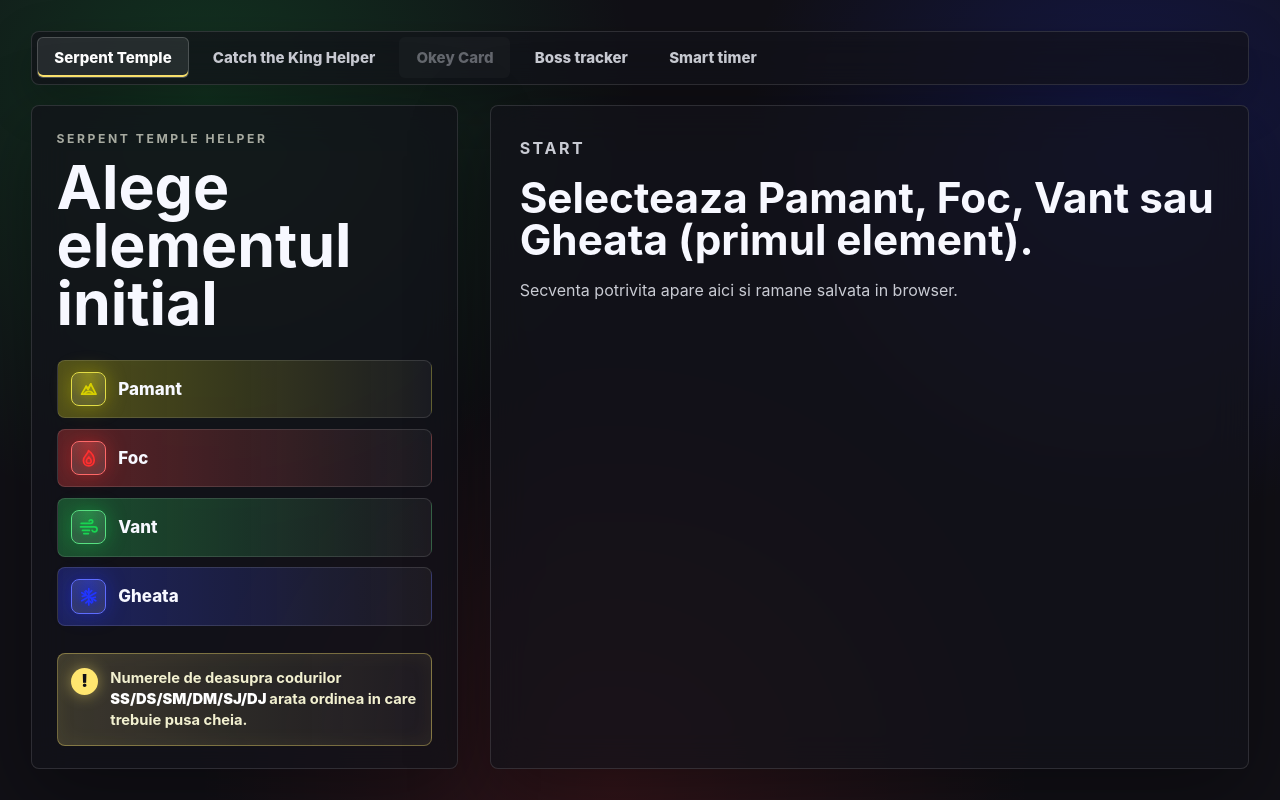
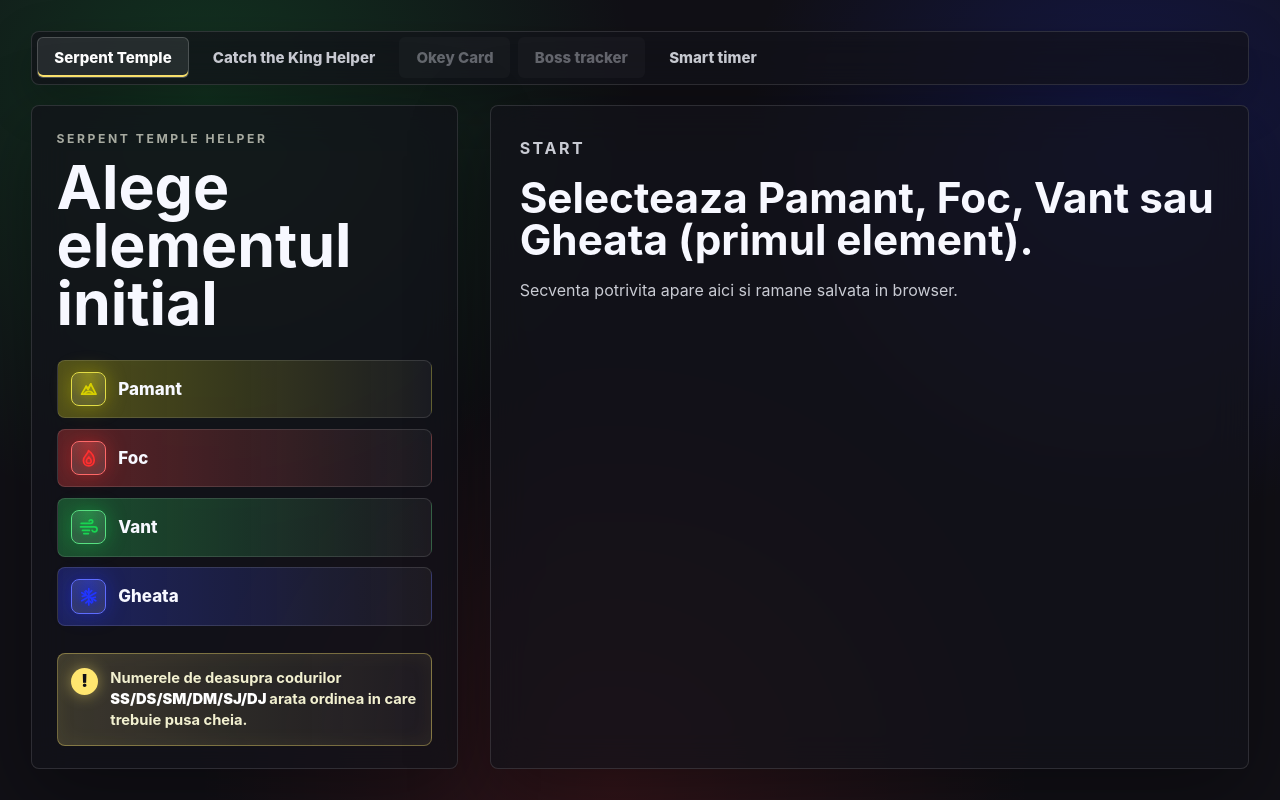
Before and after one commit to snkdarian/SerpentTempleHelper, an Angular app: page / in a window 1280 px wide. Built offline with nearby package versions, Linux system fonts and the light colour scheme.

Commit message:
Disabled boss tracker for now

```diff
--- a/src/app/app.html
+++ b/src/app/app.html
@@ -33,8 +33,11 @@
       class="tab-button"
       type="button"
       [class.active]="activeTab() === 'boss'"
+      [class.disabled]="true"
       [attr.aria-current]="activeTab() === 'boss' ? 'page' : null"
       (click)="selectTab('boss')"
+      aria-disabled="true"
+      disabled
     >
       Boss tracker
     </button>
```
